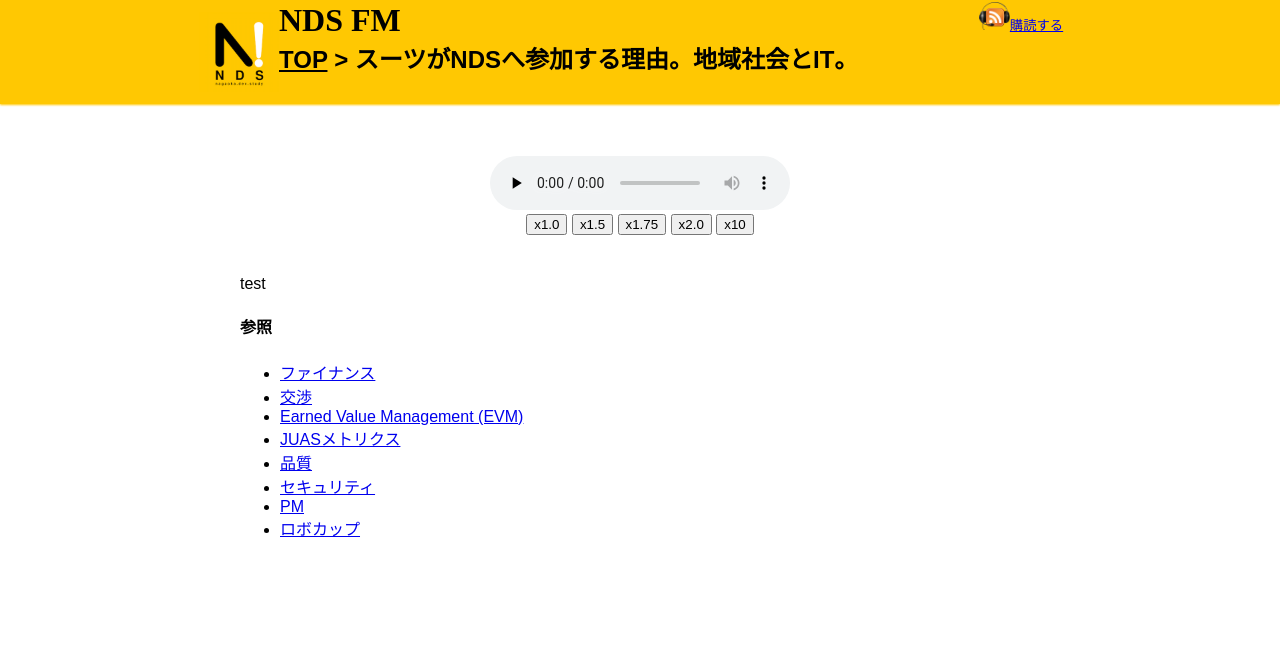
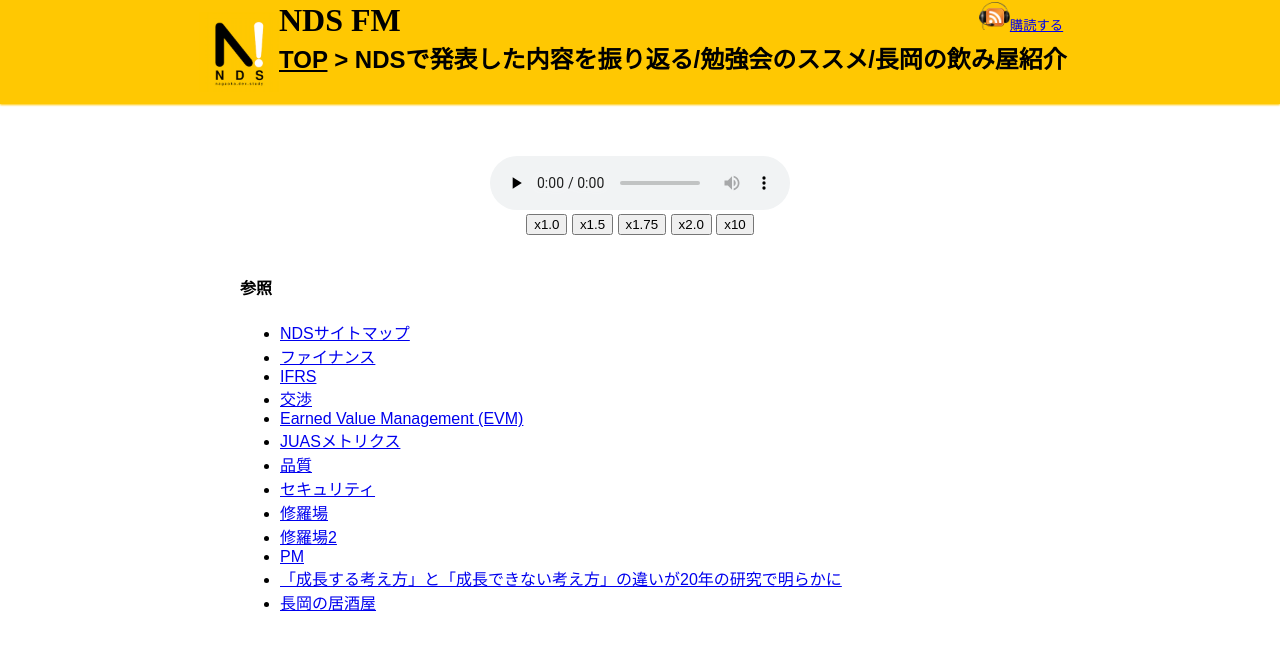
Before and after one commit to NagaokaDevelopersStudy/ndsfm, a Jekyll site: the page built from docs/_posts/2018-10-06-006.md, in a window 1280 px wide. Shown: the top 650 px of the page. Built offline with Jekyll 4.4.1, drawn with Linux system fonts in a browser that asks for light colours; some web fonts are replaced.

Commit message:
リンクの更新とタイトル変更

```diff
--- a/docs/_posts/2018-10-06-006.md
+++ b/docs/_posts/2018-10-06-006.md
@@ -1,7 +1,7 @@
 ---
 layout: post
 date: 2018.10.06
-subject: スーツがNDSへ参加する理由。地域社会とIT。
+subject: NDSで発表した内容を振り返る/勉強会のススメ/長岡の飲み屋紹介
 guest:
   name: いしばし
   url:
@@ -10,23 +10,33 @@ audio:
   length: 30831722
   duration: 01:04:13
 refs:
+  - title: NDSサイトマップ
+    url: http://nagaoka.techtalk.jp/system/app/pages/sitemap/hierarchy
   - title: ファイナンス
-    url: 参考になるリンクがあればお願いします
+    url: https://www.kaigyou-sougyou.com/category/1265539.html
+  - title: IFRS
+    url: https://ja.wikipedia.org/wiki/国際財務報告基準
+    url: https://www.asb.or.jp/jp/accounting_standards/accounting_standards/y2018/2018-0330.html
   - title: 交渉
-    url: 参考になるリンクがあればお願いします
+    url: https://ja.wikipedia.org/wiki/一貫性の原理
   - title: Earned Value Management (EVM)
     url: https://ja.wikipedia.org/wiki/アーンド・バリュー・マネジメント
   - title: JUASメトリクス
     url: http://www.juas.or.jp/library/research_rpt/swm/
   - title: 品質
-    url: 参考になるリンクがあればお願いします
+    url: http://bit-consul.com/wordpress/?p=8536
   - title: セキュリティ
-    url: 参考になるリンクがあればお願いします
+    url: https://www.ipa.go.jp/security/vuln/10threats2018.html
+  - title: 修羅場
+    url: http://www.it-innovation.co.jp/2014/10/07-153022/
+  - title: 修羅場2
+    url: http://d.hatena.ne.jp/takehikom/20081130/1227997585
   - title: PM
-    url: 参考になるリンクがあればお願いします
-  - title: ロボカップ
-    url: https://ja.wikipedia.org/wiki/ロボカップ
+    url: https://www.amazon.co.jp/dp/B009NNZJQK/
+    url: http://acts-1101.hatenablog.com/entry/2016/07/25/224949
+  - title: 「成長する考え方」と「成長できない考え方」の違いが20年の研究で明らかに
+    url: https://gigazine.net/news/20140213-fixed-vs-growth-brain/
+  - title: 長岡の居酒屋
+    url: https://www.google.co.jp/maps/search/%E5%B1%85%E9%85%92%E5%B1%8B/@37.4471247,138.8503967,17.25z
 
 ---
-
-test
```
